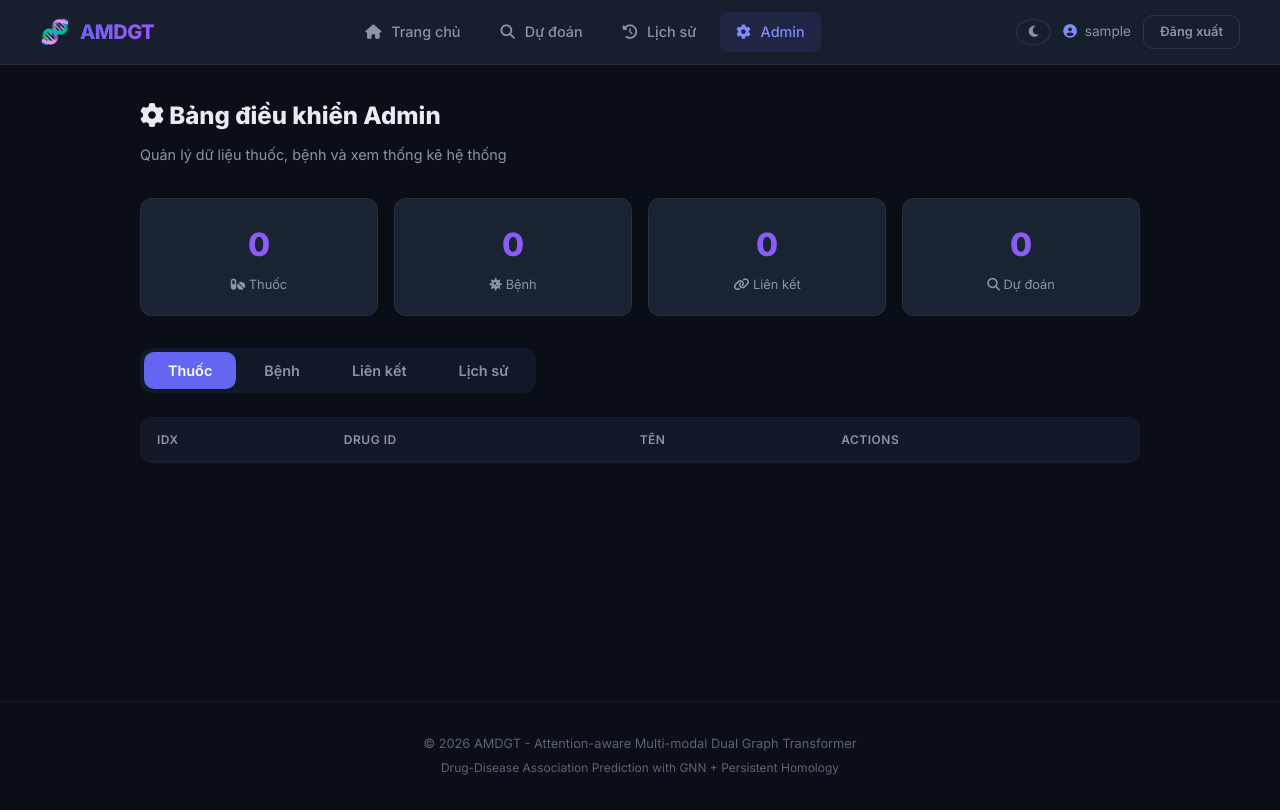
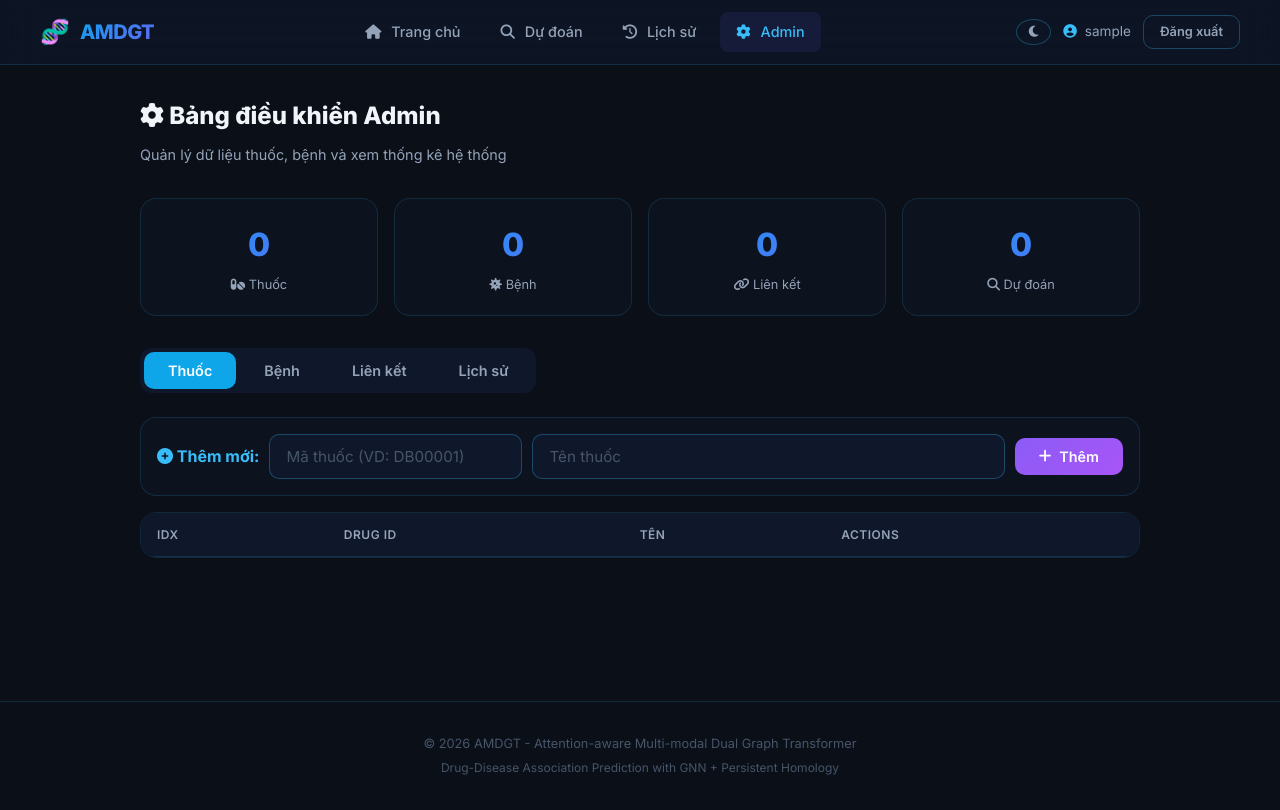
Before and after one commit to tranhuuthang73-cyber/DACS, a PHP site: page /admin.php in a window 1280 px wide. Run offline with PHP 8.4, Linux system fonts and the light colour scheme; the visitor is signed in with stand-in values (Sample User, id 1); data that the repository does not hold is empty.

Commit message:
Enhance UI with Medical Glassmorphism and implement Admin Drug/Disease module

```diff
--- a/AMDGT-main/website/admin.php
+++ b/AMDGT-main/website/admin.php
@@ -68,10 +68,18 @@ function adminTab(tab) {
 
 function loadDrugs(page) {
     page = page || 1;
+    page = page || 1;
     fetch(`api/admin.php?action=drugs&page=${page}`)
         .then(r => r.json())
         .then(data => {
-            let html = '<div class="table-container"><table><thead><tr><th>IDX</th><th>Drug ID</th><th>Tên</th><th>Actions</th></tr></thead><tbody>';
+            let html = `
+            <div style="margin-bottom: 1rem; display: flex; gap: 10px; align-items: center; background: var(--bg-card); padding: 1rem; border-radius: var(--radius); border: 1px solid var(--border);">
+                <span style="font-weight: bold; color: var(--accent-light);"><i class="fas fa-plus-circle"></i> Thêm mới:</span>
+                <input type="text" id="new-drug-id" class="form-input" placeholder="Mã thuốc (VD: DB00001)" style="flex: 1;">
+                <input type="text" id="new-drug-name" class="form-input" placeholder="Tên thuốc" style="flex: 2;">
+                <button class="btn btn-success" onclick="addDrug()"><i class="fas fa-plus"></i> Thêm</button>
+            </div>`;
+            html += '<div class="table-container"><table><thead><tr><th>IDX</th><th>Drug ID</th><th>Tên</th><th>Actions</th></tr></thead><tbody>';
             data.drugs.forEach(d => {
                 html += `<tr>
                     <td>${d.idx}</td><td>${d.drug_id}</td>
@@ -88,10 +96,18 @@ function loadDrugs(page) {
 
 function loadDiseases(page) {
     page = page || 1;
+    page = page || 1;
     fetch(`api/admin.php?action=diseases&page=${page}`)
         .then(r => r.json())
         .then(data => {
-            let html = '<div class="table-container"><table><thead><tr><th>IDX</th><th>Disease ID</th><th>Tên</th><th>Actions</th></tr></thead><tbody>';
+            let html = `
+            <div style="margin-bottom: 1rem; display: flex; gap: 10px; align-items: center; background: var(--bg-card); padding: 1rem; border-radius: var(--radius); border: 1px solid var(--border);">
+                <span style="font-weight: bold; color: var(--accent-light);"><i class="fas fa-plus-circle"></i> Thêm mới:</span>
+                <input type="text" id="new-disease-id" class="form-input" placeholder="Mã bệnh (VD: D00001)" style="flex: 1;">
+                <input type="text" id="new-disease-name" class="form-input" placeholder="Tên bệnh" style="flex: 2;">
+                <button class="btn btn-success" onclick="addDisease()"><i class="fas fa-plus"></i> Thêm</button>
+            </div>`;
+            html += '<div class="table-container"><table><thead><tr><th>IDX</th><th>Disease ID</th><th>Tên</th><th>Actions</th></tr></thead><tbody>';
             data.diseases.forEach(d => {
                 html += `<tr>
                     <td>${d.idx}</td><td>${d.disease_id}</td>
@@ -146,6 +162,38 @@ function saveDisease(id) {
     fetch('api/admin.php', { method: 'POST', headers: {'Content-Type':'application/json'},
         body: JSON.stringify({action:'update_disease', id, name})
     }).then(r => r.json()).then(d => { if(d.success) alert('Đã lưu!'); });
+}
+
+function addDrug() {
+    const drug_id = document.getElementById('new-drug-id').value.trim();
+    const name = document.getElementById('new-drug-name').value.trim();
+    if (!drug_id || !name) return alert('Vui lòng nhập đủ mã thuốc và tên thuốc');
+    fetch('api/admin.php', { method: 'POST', headers: {'Content-Type':'application/json'},
+        body: JSON.stringify({action:'add_drug', drug_id, name})
+    }).then(r => r.json()).then(d => {
+        if(d.success) {
+            alert('Đã thêm thuốc thành công!');
+            loadDrugs();
+        } else {
+            alert('Lỗi: ' + (d.error || 'Mã thuốc có thể đã tồn tại.'));
+        }
+    });
+}
+
+function addDisease() {
+    const disease_id = document.getElementById('new-disease-id').value.trim();
+    const name = document.getElementById('new-disease-name').value.trim();
+    if (!disease_id || !name) return alert('Vui lòng nhập đủ mã bệnh và tên bệnh');
+    fetch('api/admin.php', { method: 'POST', headers: {'Content-Type':'application/json'},
+        body: JSON.stringify({action:'add_disease', disease_id, name})
+    }).then(r => r.json()).then(d => {
+        if(d.success) {
+            alert('Đã thêm bệnh thành công!');
+            loadDiseases();
+        } else {
+            alert('Lỗi: ' + (d.error || 'Mã bệnh có thể đã tồn tại.'));
+        }
+    });
 }
 
 function deleteDrug(id) {
--- a/AMDGT-main/website/api/admin.php
+++ b/AMDGT-main/website/api/admin.php
@@ -67,6 +67,30 @@ if ($_SERVER['REQUEST_METHOD'] === 'POST') {
             jsonResponse(['success' => true]);
             break;
 
+        case 'add_drug':
+            $maxIdx = $db->query("SELECT MAX(idx) FROM drugs")->fetchColumn();
+            $newIdx = $maxIdx !== false ? (int)$maxIdx + 1 : 0;
+            $stmt = $db->prepare("INSERT INTO drugs (drug_id, name, idx) VALUES (?, ?, ?)");
+            try {
+                $stmt->execute([$input['drug_id'], $input['name'], $newIdx]);
+                jsonResponse(['success' => true]);
+            } catch (Exception $e) {
+                jsonResponse(['error' => $e->getMessage()], 400);
+            }
+            break;
+
+        case 'add_disease':
+            $maxIdx = $db->query("SELECT MAX(idx) FROM diseases")->fetchColumn();
+            $newIdx = $maxIdx !== false ? (int)$maxIdx + 1 : 0;
+            $stmt = $db->prepare("INSERT INTO diseases (disease_id, name, idx) VALUES (?, ?, ?)");
+            try {
+                $stmt->execute([$input['disease_id'], $input['name'], $newIdx]);
+                jsonResponse(['success' => true]);
+            } catch (Exception $e) {
+                jsonResponse(['error' => $e->getMessage()], 400);
+            }
+            break;
+
         case 'delete_drug':
             $stmt = $db->prepare("DELETE FROM drugs WHERE id = ?");
             $stmt->execute([$input['id']]);
--- a/AMDGT-main/website/assets/css/style.css
+++ b/AMDGT-main/website/assets/css/style.css
@@ -4,50 +4,50 @@
    ============================================ */
 
 :root {
-    --bg-primary: #0a0e17;
-    --bg-secondary: #111827;
-    --bg-card: #1a2332;
-    --bg-card-hover: #1f2b3d;
-    --bg-glass: rgba(26, 35, 50, 0.85);
-    --text-primary: #e8ecf1;
-    --text-secondary: #8b95a5;
-    --text-muted: #5a6475;
-    --accent: #6366f1;
-    --accent-light: #818cf8;
-    --accent-glow: rgba(99, 102, 241, 0.3);
+    --bg-primary: #0a0f18; /* Deep clinical blue */
+    --bg-secondary: #0f172a;
+    --bg-card: rgba(15, 23, 42, 0.4);
+    --bg-card-hover: rgba(30, 41, 59, 0.6);
+    --bg-glass: rgba(15, 23, 42, 0.7);
+    --text-primary: #f1f5f9;
+    --text-secondary: #94a3b8;
+    --text-muted: #475569;
+    --accent: #0ea5e9; /* Medical cyan/blue */
+    --accent-light: #38bdf8;
+    --accent-glow: rgba(14, 165, 233, 0.4);
     --success: #10b981;
     --warning: #f59e0b;
     --danger: #ef4444;
     --info: #06b6d4;
-    --border: rgba(255, 255, 255, 0.06);
-    --border-light: rgba(255, 255, 255, 0.1);
-    --gradient-1: linear-gradient(135deg, #6366f1 0%, #8b5cf6 50%, #a855f7 100%);
-    --gradient-2: linear-gradient(135deg, #06b6d4 0%, #3b82f6 100%);
-    --gradient-3: linear-gradient(135deg, #10b981 0%, #059669 100%);
-    --shadow: 0 4px 24px rgba(0, 0, 0, 0.3);
-    --shadow-lg: 0 8px 40px rgba(0, 0, 0, 0.4);
-    --radius: 12px;
-    --radius-lg: 16px;
-    --transition: all 0.3s cubic-bezier(0.4, 0, 0.2, 1);
+    --border: rgba(56, 189, 248, 0.15);
+    --border-light: rgba(56, 189, 248, 0.3);
+    --gradient-1: linear-gradient(135deg, #0ea5e9 0%, #3b82f6 50%, #6366f1 100%);
+    --gradient-2: linear-gradient(135deg, #06b6d4 0%, #10b981 100%);
+    --gradient-3: linear-gradient(135deg, #8b5cf6 0%, #a855f7 100%);
+    --shadow: 0 4px 30px rgba(0, 0, 0, 0.2);
+    --shadow-lg: 0 8px 40px rgba(14, 165, 233, 0.15);
+    --radius: 16px;
+    --radius-lg: 20px;
+    --transition: all 0.4s cubic-bezier(0.4, 0, 0.2, 1);
 }
 
 /* ============================================
    LIGHT THEME (CLINICAL MODE)
    ============================================ */
 body.light-theme {
-    --bg-primary: #f8fafc;
-    --bg-secondary: #f1f5f9;
-    --bg-card: #ffffff;
-    --bg-card-hover: #f8fafc;
-    --bg-glass: rgba(255, 255, 255, 0.95);
+    --bg-primary: #f0fdfa; /* Soft medical mint background */
+    --bg-secondary: #ffffff;
+    --bg-card: rgba(255, 255, 255, 0.7);
+    --bg-card-hover: rgba(255, 255, 255, 0.9);
+    --bg-glass: rgba(255, 255, 255, 0.6);
     --text-primary: #0f172a;
-    --text-secondary: #475569;
+    --text-secondary: #334155;
     --text-muted: #64748b;
-    --border: #e2e8f0;
-    --border-light: #cbd5e1;
-    --accent-glow: rgba(99, 102, 241, 0.15);
-    --shadow: 0 4px 20px rgba(0, 0, 0, 0.06);
-    --shadow-lg: 0 8px 30px rgba(0, 0, 0, 0.08);
+    --border: rgba(14, 165, 233, 0.15);
+    --border-light: rgba(14, 165, 233, 0.3);
+    --accent-glow: rgba(14, 165, 233, 0.2);
+    --shadow: 0 8px 32px rgba(31, 38, 135, 0.05);
+    --shadow-lg: 0 12px 40px rgba(14, 165, 233, 0.15);
 }
 
 body.light-theme .hero::before {
--- a/requirements.txt
+++ b/requirements.txt
@@ -11,6 +11,7 @@ hopcroftkarp==1.2.5
 idna==3.11
 importlib_resources==6.5.2
 Jinja2==3.1.6
+Flask
 joblib==1.5.3
 kiwisolver==1.4.7
 kmapper==2.1.0
@@ -28,13 +29,13 @@ python-dateutil==2.9.0.post0
 pytz==2026.1.post1
 requests==2.32.5
 ripser==0.6.14
-scikit-learn==0.24.2
+scikit-learn
 scikit-tda==1.1.1
 scipy==1.13.1
 six==1.17.0
 tadasets==0.2.2
 threadpoolctl==3.6.0
-torch==1.10.0
+torch
 tqdm==4.67.3
 typing_extensions==4.15.0
 tzdata==2026.1
```
Also changed, not shown: other parts of AMDGT-main/website/assets/css/style.css (+53 -15 lines), AMDGT-main/website/predict.php (+6 -6 lines), AMDGT-main/website/setup_db.php (+2 -17 lines), 4 other files.
